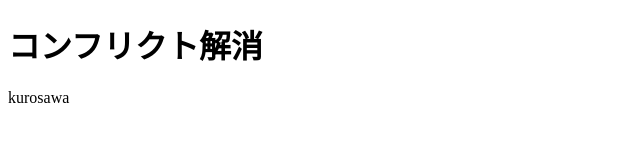
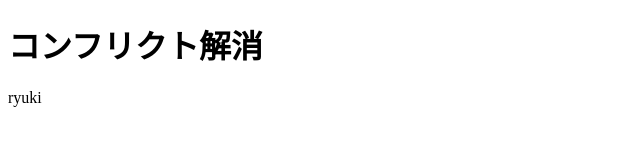
Before and after one commit to Ayahiro-Inatsugu/conflict-practice, a plain HTML site: page index.html in a window 1280 px wide. Shown: the full height of the page, 0-640 px from the left. Drawn offline with Linux system fonts and the light colour scheme.

Commit message:
conflict-3

```diff
--- a/index.html
+++ b/index.html
@@ -8,7 +8,7 @@
 <body>
   <main>
     <h1>コンフリクト解消</h1>
-    <p>kurosawa</p>
+    <p>ryuki</p>
   </main>
 </body>
 </html>
```
